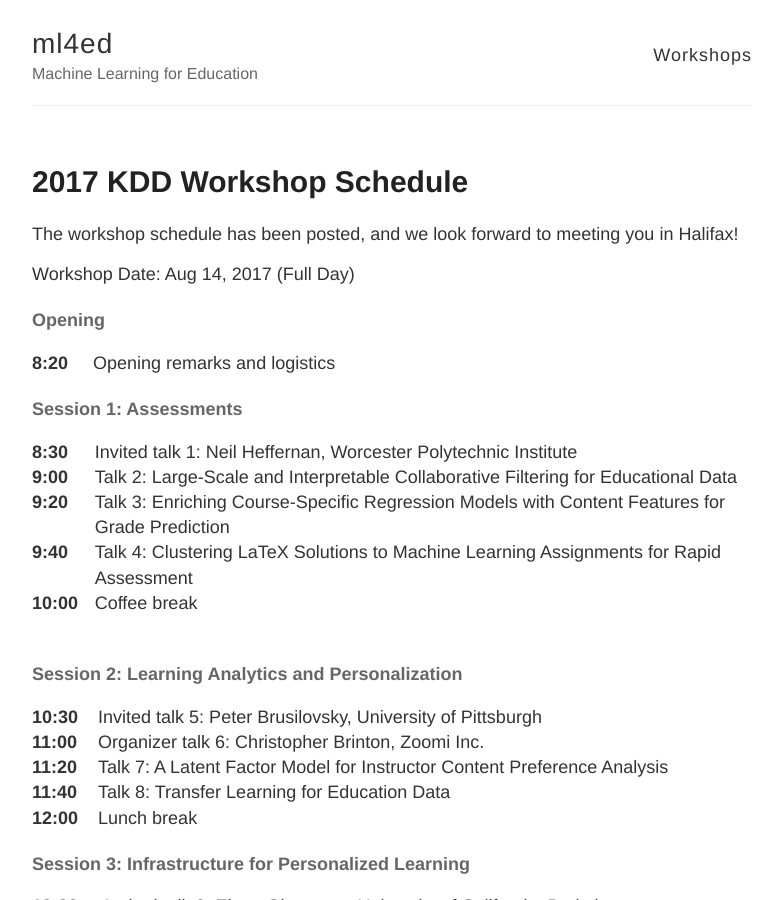
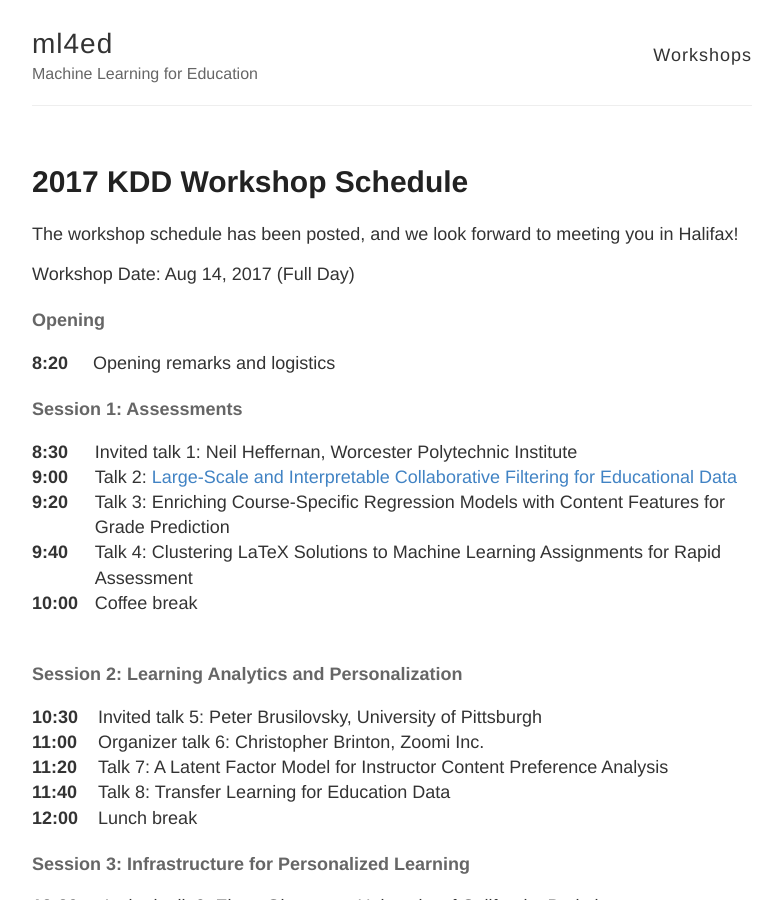
Before and after one commit to ml4ed/ml4ed.github.io, a Jekyll site: the page built from _posts/2017-7-21-KDD-Workshop-Details.md, in a window 1280 px wide and 900 px high. Shown: the whole window, without its empty margins (248-1031 px from the left). Built offline with Jekyll 4.4.1, drawn with Linux system fonts in a browser that asks for light colours; some of the changed lines change nothing that is shown.

Commit message:
Update 2017-7-21-KDD-Workshop-Details.md

```diff
--- a/_posts/2017-7-21-KDD-Workshop-Details.md
+++ b/_posts/2017-7-21-KDD-Workshop-Details.md
@@ -14,7 +14,7 @@ Workshop Date: Aug 14, 2017 (Full Day)
 #### Session 1: Assessments
 
 |**8:30**| Invited talk 1: Neil Heffernan, Worcester Polytechnic Institute|
-|**9:00**| Talk 2: Large-Scale and Interpretable Collaborative Filtering for Educational Data |
+|**9:00**| Talk 2: [Large-Scale and Interpretable Collaborative Filtering for Educational Data](http://ml4ed.cc/attachments/AulckStemming.pdf) |
 |**9:20**| Talk 3: Enriching Course-Specific Regression Models with Content Features for Grade Prediction |
 |**9:40**| Talk 4: Clustering LaTeX Solutions to Machine Learning Assignments for Rapid Assessment |
 |**10:00** &nbsp;&nbsp;&nbsp;| Coffee break |
```
